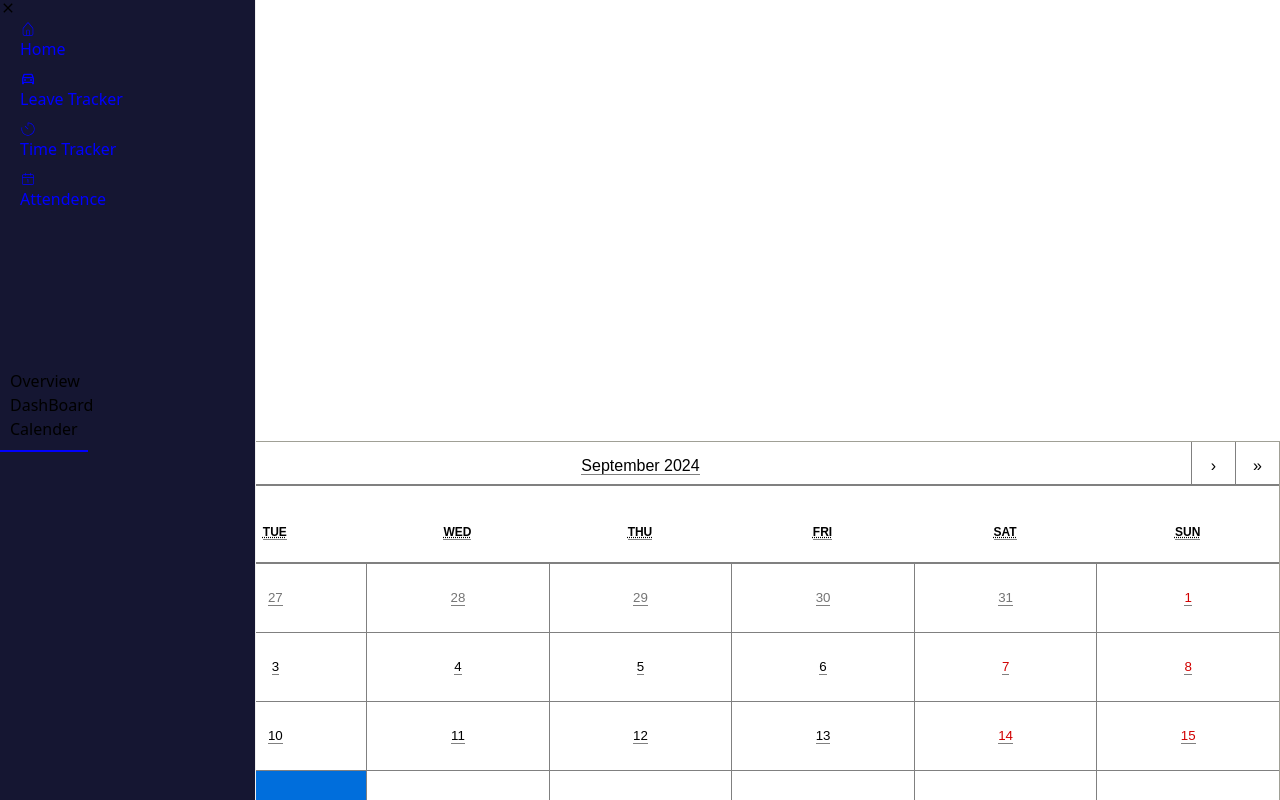
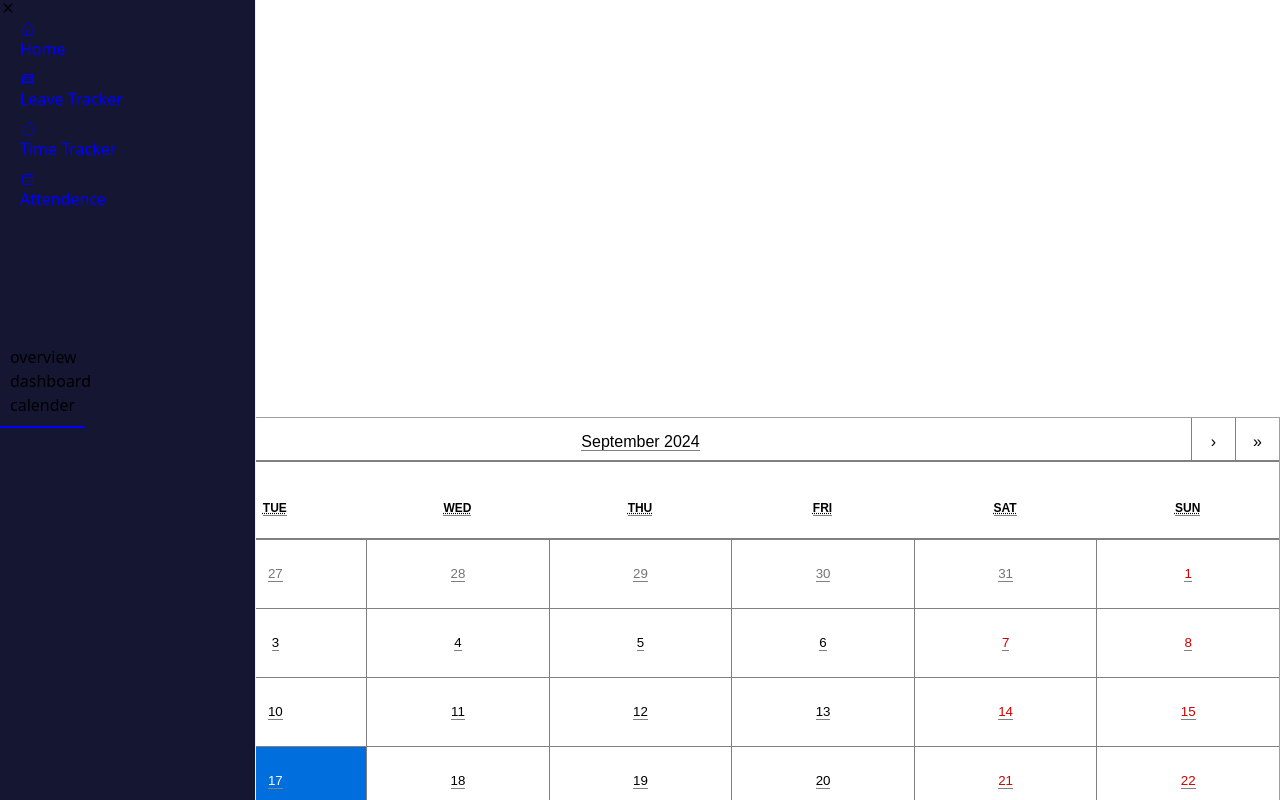
Before and after one commit to Anmol0987/Employee_managment_Art, a React (Vite) app: page /home/myspace/calender in a window 1280 px wide. Shown: the top 800 px of the page. Built offline with nearby package versions, Linux system fonts and the light colour scheme.

Commit message:
routing fixed

```diff
--- a/src/App.jsx
+++ b/src/App.jsx
@@ -3,7 +3,7 @@ import { RecoilRoot } from 'recoil'
 import { Home } from './Screens/Home'
 import { Dashboard } from './Screens/Dashboard'
 import { BrowserRouter, Route, Routes } from 'react-router-dom'
-import FixedComponent from './components/FixedComponent'
+// import FixedComponent from './components/FixedComponent'
 import Calender from './Screens/Calender'
 import Test from './Screens/Test'
 
@@ -14,12 +14,11 @@ function App() {
 
       <RecoilRoot>
         <BrowserRouter>
-        <FixedComponent />
           <Routes>
 
             <Route path="/home/myspace/overview" element={<Home />} />
             <Route path="/home/myspace/dashboard" element={<Dashboard />} />
-            <Route path="/home/myspace/Calender" element={<Calender />} />
+            <Route path="/home/myspace/calender" element={<Calender />} />
 
           </Routes>
         </BrowserRouter>
--- a/src/Screens/Calender.jsx
+++ b/src/Screens/Calender.jsx
@@ -3,17 +3,26 @@ import { useRecoilValue } from 'recoil'
 import { CollapsedAtom } from '../atom/Collapsed'
 import Calendar from 'react-calendar'
 import '../styles/Calender.css';
+import SideBar from '../components/SideBar'
+import NavBar from '../components/NavBar'
+import NavBar2 from '../components/NavBar2'
+
 
 
 const Calender = () => {
-    const isCollapsed = useRecoilValue(CollapsedAtom);
+  const isCollapsed = useRecoilValue(CollapsedAtom);
 
-    const [value, onChange] = useState(new Date());
+  const [value, onChange] = useState(new Date());
 
   return (
-    <div className={`${isCollapsed ? 'bg-slate-300 h-[95vh] w-[95vw] float-end p-16 ' : 'bg-slate-300  h-[95vh] w-[80%] float-end  px-28  py-14  gap-28'}`}>
-            <Calendar onChange={onChange} value={value} />
-    </div>
+    <>
+      <SideBar />
+      <NavBar titles={["myspace", "organization", "team"]} />
+      <NavBar2 titles={["overview", "dashboard", "calender"]} />
+      <div className={`${isCollapsed ? 'bg-slate-300 h-[95vh] w-[95vw] float-end p-16 ' : 'bg-slate-300  h-[95vh] w-[80%] float-end  px-28  py-14  gap-28'}`}>
+        <Calendar onChange={onChange} value={value} />
+      </div>
+    </>
 
   )
 }
--- a/src/Screens/Dashboard.jsx
+++ b/src/Screens/Dashboard.jsx
@@ -4,6 +4,9 @@ import { useRecoilValue } from 'recoil'
 import { CollapsedAtom } from '../atom/Collapsed'
 import BirthdayCard from '../components/BirthdayCard'
 import UpcomingCard from '../components/UpcomingCard'
+import NavBar2 from '../components/NavBar2'
+import SideBar from '../components/SideBar'
+import NavBar from '../components/NavBar'
 
 
 
@@ -11,14 +14,20 @@ export const Dashboard = () => {
     const isCollapsed = useRecoilValue(CollapsedAtom);
 
     return (
+        <>
 
-        <div className={`${isCollapsed ? 'bg-slate-300  w-[95vw] float-end p-16 flex flex-wrap gap-10' : 'bg-slate-300 flex-wrap  w-[80%] float-end  px-28  py-14  flex gap-28'}`}>
-            <Card  title={"Employees"}/>
-            <BirthdayCard/>
-            <UpcomingCard/>
-            <UpcomingCard/>
+            <SideBar />
+            <NavBar titles={["myspace", "organization", "team"]} />
+            <NavBar2 titles={["overview", "dashboard", "calender"]} />
 
-        </div>
+            <div className={`${isCollapsed ? 'bg-slate-300  w-[95vw] float-end p-16 flex flex-wrap gap-10' : 'bg-slate-300 flex-wrap  w-[80%] float-end  px-28  py-14  flex gap-28'}`}>
+                <Card title={"Employees"} />
+                <BirthdayCard />
+                <UpcomingCard />
+                <UpcomingCard />
+
+            </div>
+        </>
 
     )
 }
--- a/src/Screens/Home.jsx
+++ b/src/Screens/Home.jsx
@@ -1,18 +1,25 @@
 import React from 'react'
 import { useRecoilValue } from 'recoil'
 import { CollapsedAtom } from '../atom/Collapsed'
+import NavBar2 from '../components/NavBar2'
+import SideBar from '../components/SideBar'
+import NavBar from '../components/NavBar'
 
 
 export const Home = () => {
     const isCollapsed = useRecoilValue(CollapsedAtom);
 
     return (
+        <>
+            <SideBar />
+            <NavBar titles={["myspace", "organization","team"]} />
+            <NavBar2 titles={["overview","dashboard","calender"]} />
             <div className={`${isCollapsed ? ' relative bg-slate-300 min-h-max  w-[95%] float-end   ' : ' bg-slate-300 relative h-[100vh] w-[80%] float-end '}`}>
                 <div className='h-40 w-full relative bg-black' >
                     <img className='h-full w-full relative bg-contain bg-center' src="https://images.unsplash.com/photo-1718062455499-c362df48a68d?q=80&w=2070&auto=format&fit=crop&ixlib=rb-4.0.3&ixid=M3wxMjA3fDB8MHxwaG90by1wYWdlfHx8fGVufDB8fHx8fA%3D%3D" alt="" />
                 </div>
 
-            <div className= ' relative h-[64.1vh] w-96 '>
+                <div className=' relative h-[64.1vh] w-96 '>
                     <div class=" absolute -top-8 left-14 w-72 bg-white border border-gray-200 rounded-lg shadow ">
                         <div class="flex mb-9 flex-col items-center">
                             <img class="w-24 h-24 mt-1  mb-3 rounded-xl bg-black" src="https://penguinui.s3.amazonaws.com/component-assets/avatar-8.webp" alt="Bonnie image" />
@@ -27,5 +34,6 @@ export const Home = () => {
                 </div>
 
             </div>
+        </>
     )
 }
--- a/src/components/FixedComponent.jsx
+++ /dev/null
@@ -1,16 +0,0 @@
-import React from 'react'
-import SideBar from './SideBar'
-import NavBar from './NavBar'
-import NavBar2 from './NavBar2'
-
-const FixedComponent = () => {
-    return (
-        <>
-            <SideBar />
-            <NavBar />
-            <NavBar2 />
-        </>
-    )
-}
-
-export default FixedComponent
--- a/src/components/NavBar.jsx
+++ b/src/components/NavBar.jsx
@@ -5,7 +5,7 @@ import { IoSettingsOutline } from "react-icons/io5";
 import { useRecoilState, useRecoilValue } from 'recoil';
 import { CollapsedAtom, notiAtom, profileAtom } from '../atom/Collapsed';
 import { Link } from 'react-router-dom';
-const NavBar = () => {
+const NavBar = ({ titles }) => {
     const isCollapsed = useRecoilValue(CollapsedAtom);
     const [isprofile, setIsprofile] = useRecoilState(profileAtom)
     const [isnoti, setIsnoti] = useRecoilState(notiAtom)
@@ -23,8 +23,11 @@ const NavBar = () => {
         <>
             <div className={`${isCollapsed ? "h-14 w-[95%] bg-slate-900 flex float-end justify-between items-center px-16" : "h-14 w-[80%] bg-slate-900 flex float-end justify-between items-center px-14"}`}>
                 <div className='flex justify-center items-center gap-10 '>
-                    <Link to={"/home/myspace/overview"} activeClassName="active" activeStyle={{ color: 'red' }}><a className='text-slate-300 active:underline '>My Space</a></Link>
-                    <h2 className='text-slate-300'>Organisation</h2>
+                    {titles.map((title, index) => (
+                        <Link key={index} to={`/home/${title}/overview`} activeClassName="active" activeStyle={{ color: 'red' }}><a className='text-slate-300 active:underline '>{title}</a></Link>
+                    ))}
+
+                    {/* <h2 className='text-slate-300'>Organisation</h2> */}
                 </div>
                 <div className='flex justify-center items-center gap-4'>
                     <h3 className='text-slate-300 text-2xl'><AiOutlineSearch /></h3>
--- a/src/components/NavBar2.jsx
+++ b/src/components/NavBar2.jsx
@@ -4,35 +4,22 @@ import { CollapsedAtom } from '../atom/Collapsed';
 import { Link, NavLink } from 'react-router-dom';
 import '../styles/link.css'
 
-const NavBar2 = () => {
+const NavBar2 = ({titles}) => {
 
   const isCollapsed = useRecoilValue(CollapsedAtom);
 
   return (
     <>
-    <div className={`${isCollapsed  ? "h-12 w-[95vw] float-end bg-slate-100 px-14 pt-1 " : " h-12 w-[80%] float-end bg-slate-100 px-11 pt-1"}` }>
+      <div className={`${isCollapsed ? "h-12 w-[95vw] float-end bg-slate-100 px-14 pt-1 " : " h-12 w-[80%] float-end bg-slate-100 px-11 pt-1"}`}>
         <div className='flex justify-start items-center mt-2 gap-4'>
-        <div className='text-slate-900'> <NavLink
-            to="/home/myspace/overview"
-            className={({ isActive }) => isActive ? "nav-link active" : "nav-link"}
-        >
-          Overview
-        </NavLink></div>
-        <div className='text-slate-900'> <NavLink
-            to="/home/myspace/dashboard"
-            className={({ isActive }) => isActive ? "nav-link active" : "nav-link"}
-        >
-          DashBoard
-        </NavLink></div>
-        <div className='text-slate-900'> <NavLink
-            to="/home/myspace/Calender"
-            className={({ isActive }) => isActive ? "nav-link active" : "nav-link"}
-        >
-          Calender
-        </NavLink></div>
+          {titles.map((title, index) => (
+            <div key={index} className='text-slate-900'> <NavLink to={`/home/myspace/${title}`} className={({ isActive }) => isActive ? "nav-link active" : "nav-link"}>{title}</NavLink></div>
+          ))}
+          {/* <div className='text-slate-900'> <NavLink to="/home/myspace/dashboard"className={({ isActive }) => isActive ? "nav-link active" : "nav-link"}>DashBoard</NavLink></div> */}
+          {/* <div className='text-slate-900'> <NavLink to="/home/myspace/Calender" className={({ isActive }) => isActive ? "nav-link active" : "nav-link"}>Calender</NavLink></div> */}
         </div>
 
-    </div>
+      </div>
     </>
   )
 }
```
Lines whose indentation alone changed are shown as unchanged.
